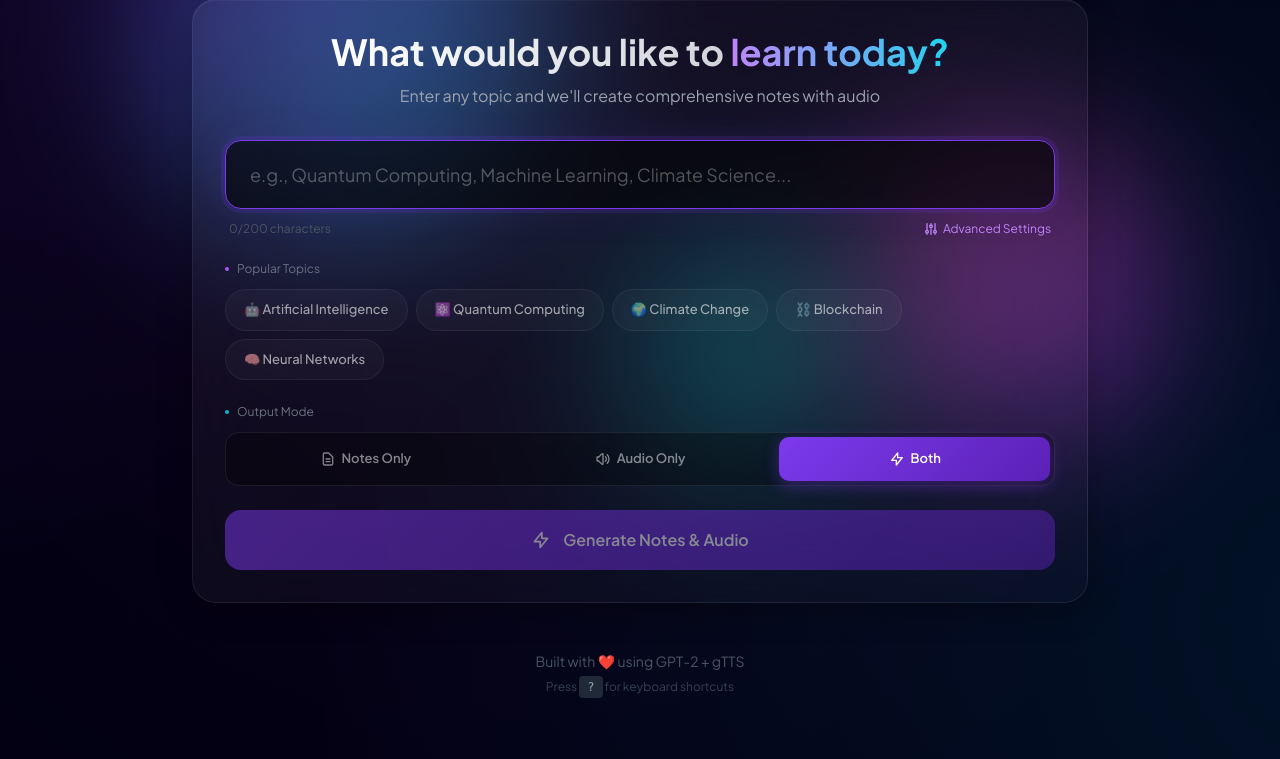
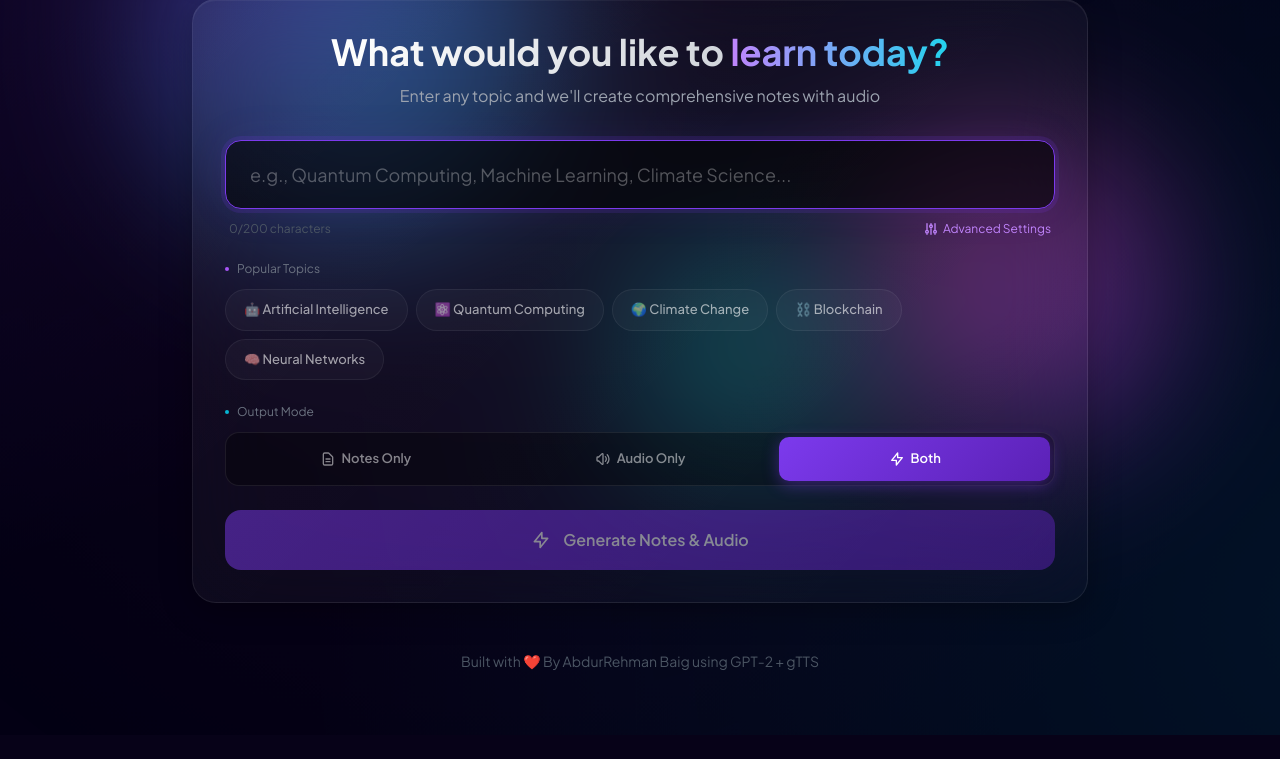
Before and after one commit to AbdulRehman028/100-days-of-ai, a Flask app: page / in a window 1280 px wide. Shown: the part 230-989 px from the top of the page. After the commit the page ends 965 px from the top, so only its background shows below. Run offline with Flask 3, Linux system fonts and the light colour scheme; some libraries are stand-ins or nearby versions.

Commit message:
changes made in the appearance and features

```diff
--- a/Day-53-Text-to-Speech-Notes-Maker/app.py
+++ b/Day-53-Text-to-Speech-Notes-Maker/app.py
@@ -1,8 +1,3 @@
-"""
-Day 53: Text-to-Speech Notes Maker - Enhanced Edition
-40+ Features: AI Upgrades, Learning Tools, Audio Enhancements, UX Improvements
-"""
-
 from flask import Flask, render_template, request, jsonify, send_file, session
 from transformers import GPT2LMHeadModel, GPT2Tokenizer
 from gtts import gTTS
--- a/Day-53-Text-to-Speech-Notes-Maker/data/study_progress.json
+++ b/Day-53-Text-to-Speech-Notes-Maker/data/study_progress.json
@@ -27,6 +27,13 @@
       "dates": [
         "2026-02-08"
       ]
+    },
+    "manipulation techniques": {
+      "count": 2,
+      "last_studied": "2026-02-09",
+      "dates": [
+        "2026-02-09"
+      ]
     }
   },
   "bookmarks": [
@@ -46,6 +53,6 @@
     }
   ],
   "challenges": [],
-  "streak": 1,
-  "last_study": "2026-02-08"
+  "streak": 2,
+  "last_study": "2026-02-09"
 }
--- a/Day-53-Text-to-Speech-Notes-Maker/templates/index.html
+++ b/Day-53-Text-to-Speech-Notes-Maker/templates/index.html
@@ -1216,10 +1216,7 @@
             <!-- Footer -->
             <footer class="text-center mt-12 pb-8">
                 <p class="text-gray-600 text-sm">
-                    Built with ❤️ using GPT-2 + gTTS
-                </p>
-                <p class="text-gray-700 text-xs mt-2">
-                    Press <kbd class="px-2 py-1 bg-gray-800 rounded text-gray-400">?</kbd> for keyboard shortcuts
+                    Built with ❤️ By AbdurRehman Baig using GPT-2 + gTTS
                 </p>
             </footer>
         </div>
```
Also changed, not shown: 2 other files.
